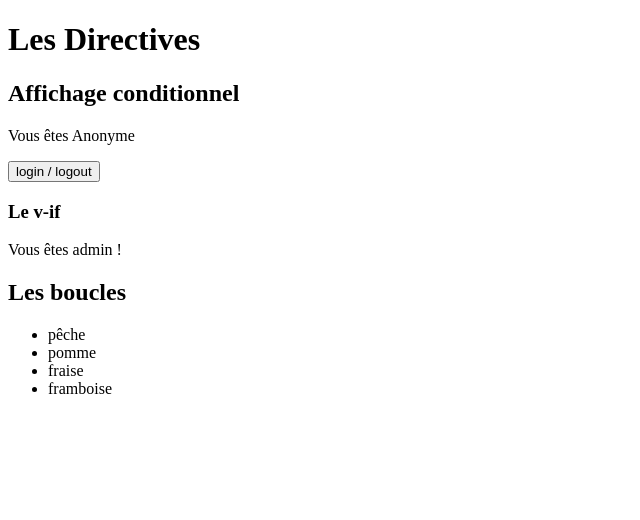
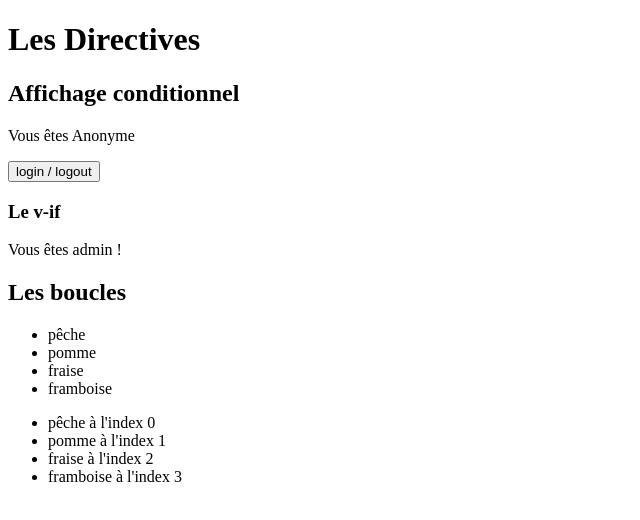
Before and after one commit to Thaisrr/booster-vue, a Vue app: page / in a window 1280 px wide. Shown: the top 520 px of the page, without its empty margins (0-640 px from the left). Built offline with nearby package versions, Linux system fonts and the light colour scheme.

Commit message:
reactivité

```diff
--- a/src/components/directive-component.vue
+++ b/src/components/directive-component.vue
@@ -39,6 +39,9 @@
     <ul>
       <li v-for="f in fruits" v-bind:key="f">{{f}}</li>
     </ul>
+    <ul>
+      <li v-for="(f, index) in fruits" v-bind:key="f">{{f}} à l'index {{index}}</li>
+    </ul>
   </section>
 </template>
 
```
Also changed, not shown: 1 other file (tests, documents, lock files or other folders).
